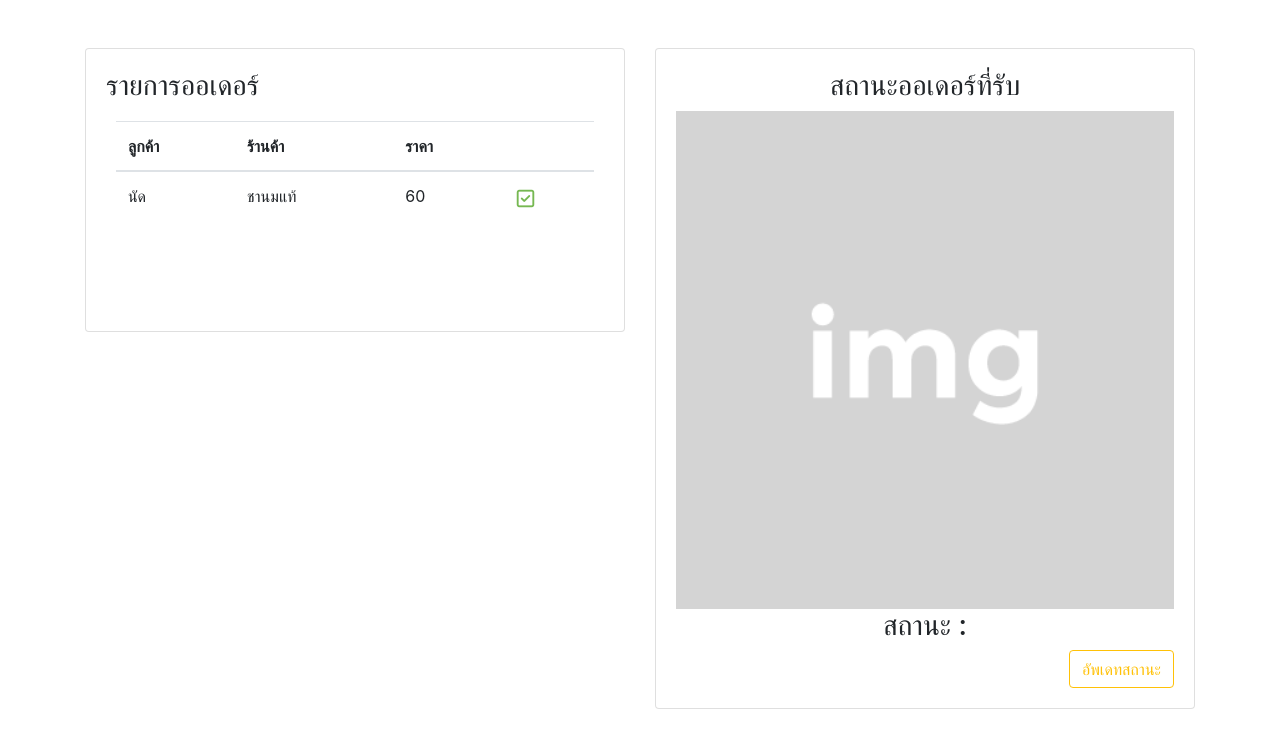
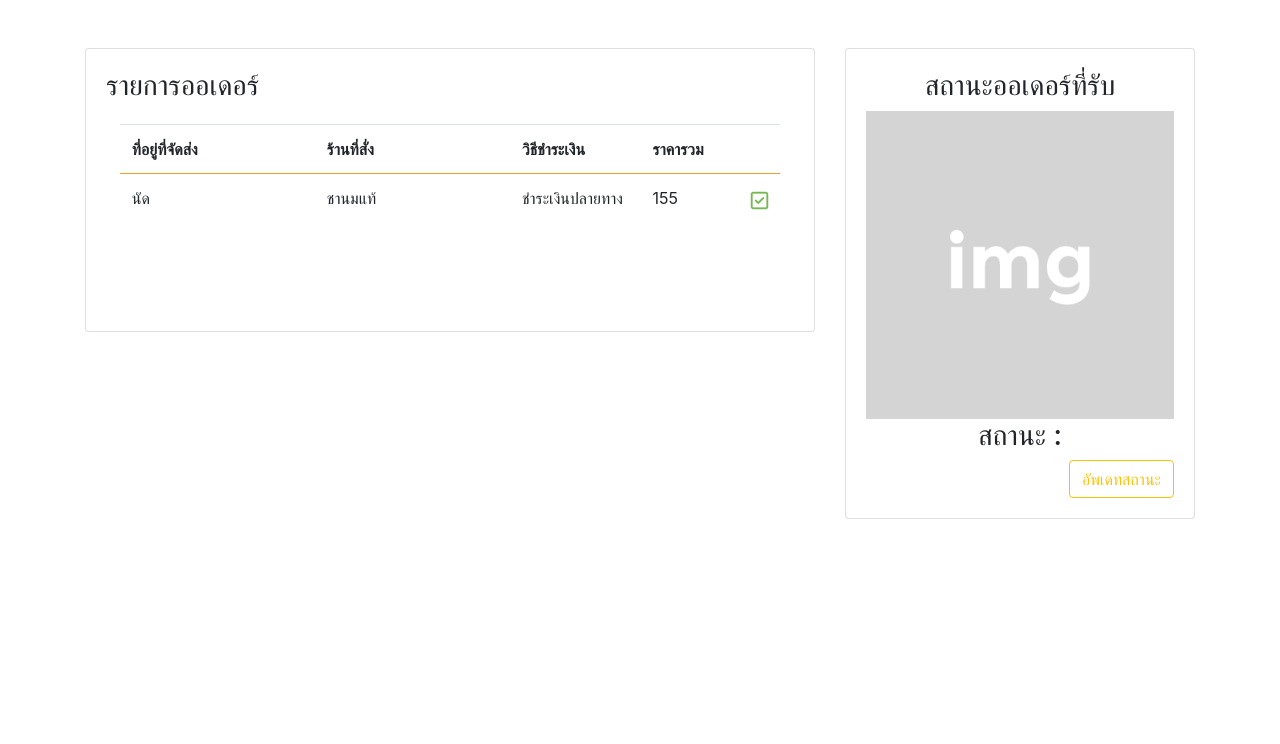
Before and after one commit to Airada-S/FoodKoala, a PHP site: page /employeManage.php in a window 1280 px wide. Shown: the part 56-800 px from the top of the page. Run offline with PHP 8.4, Linux system fonts and the light colour scheme; some libraries are stand-ins or nearby versions.

Commit message:
ai commit

```diff
--- a/AddOderProduct.php
+++ b/AddOderProduct.php
@@ -188,11 +188,11 @@
     var pay="";
     function money() {
         pay = 'cash';
-        cp.value = 'cash';
+        cp.value = 'ชำระเงินปลายทาง';
     }
     function wallet() {
         pay = 'wallet';
-        cp.value = 'wallet';
+        cp.value = 'ชำระเงินผ่าน wallet';
     }
 </script>
 </body>
--- a/ConnectDatabase.php
+++ b/ConnectDatabase.php
@@ -135,7 +135,7 @@ class connectDB {
         $sql = "SELECT * FROM `customer` WHERE `customer_id` = '".$id."'";
         return $this->connect()->query($sql);
     }
-    public function insertBill($array,$cid){
+    public function insertBill($array,$cid,$pay){
         $sum = 0;
         foreach ($array as $key => $value){
             $product = $this->getProductByPid($key);
@@ -145,7 +145,7 @@ class connectDB {
         if($sum < 500){
             $sum+=50;
         }
-        $sql = "INSERT INTO `bill`(`customer_id`, `bill_total`, `bill_deliverystatus`) VALUES('".$cid."','".$sum."','ได้รับออเดอร์แล้ว')";
+        $sql = "INSERT INTO `bill`(`customer_id`, `bill_total`, `bill_deliverystatus`, `employee_id`, `bill_pay`) VALUES('".$cid."','".$sum."','ได้รับออเดอร์แล้ว','0','".$pay."')";
         echo $sql;
         if(mysqli_query($this->connect(), $sql)){
             $sql1 = "SELECT MAX(`bill_id`) as max FROM `bill`";
--- a/Oderstatus.php
+++ b/Oderstatus.php
@@ -2,7 +2,7 @@
 <html lang="en">
 <head>
     <meta charset="UTF-8">
-    <title>จัดการร้านค้า</title>
+    <title></title>
 </head>
 <body>
 <?php
--- a/check.php
+++ b/check.php
@@ -102,8 +102,8 @@ if($s==1){
 
 }elseif ($s == 13){
     $conn = new ConnectDB();
-    $bid = $conn->insertBill($_SESSION["listProduct"],$_SESSION["id"]);
-    if($_POST['Cpay'] == "wallet"){
+    $bid = $conn->insertBill($_SESSION["listProduct"],$_SESSION["id"],$_POST['Cpay']);
+    if($_POST['Cpay'] == "ชำระเงินผ่าน wallet"){
         $bill = $conn->getBillBybid($bid);
         $val1 = $bill->fetch_assoc();
         $customer = $conn->getCustomer($_SESSION["id"]);
--- a/employeManage.php
+++ b/employeManage.php
@@ -7,38 +7,36 @@
 <body>
 <?php
     include 'header.php';
+    require_once './ConnectDatabase.php';
 ?>
 <div class="container">
     <div class="row">
-        <div class="col-6">
+        <div class="col-8">
             <div class="card mt-5" style="width: 100%;">
                 <div class="card-body">
                     <h3>รายการออเดอร์</h3>
                     <div style="overflow: auto; width: 100%; height: 200px; padding: 2%">
                         <table class="table">
-                            <thead>
                             <tr>
-                                <th>ลูกค้า</th>
-                                <th>ร้านค้า</th>
-                                <th>ราคา</th>
-                                <th></th>
+                                <th style="border-bottom: 1px solid #E8A42A; width: 30%">ที่อยู่ที่จัดส่ง</th>
+                                <th style="border-bottom: 1px solid #E8A42A; width: 30%">ร้านที่สั่ง</th>
+                                <th style="border-bottom: 1px solid #E8A42A; width: 20%">วิธีชำระเงิน</th>
+                                <th style="border-bottom: 1px solid #E8A42A; width: 15%">ราคารวม</th>
+                                <th style="border-bottom: 1px solid #E8A42A; width: 5%"></th>
                             </tr>
-                            </thead>
-                            <tbody>
                             <tr>
                                 <td>นัด</td>
                                 <td>ชานมแท้</td>
-                                <td>60</td>
+                                <td>ชำระเงินปลายทาง</td>
+                                <td>155</td>
                                 <td><a href="#" style="color: #76b852;font-size: 20px"><i class="far fa-check-square"></i></a></td>
                             </tr>
-
-                            </tbody>
                         </table>
                     </div>
                 </div>
             </div>
         </div>
-        <div class="col-6">
+        <div class="col-4">
             <div class="card mt-5" style="width: 100%; text-align: center">
                 <div class="card-body">
                     <h3>สถานะออเดอร์ที่รับ</h3>
```
Also changed, not shown: index.php (+19 -14 lines), seller.php (+31 -37 lines).
